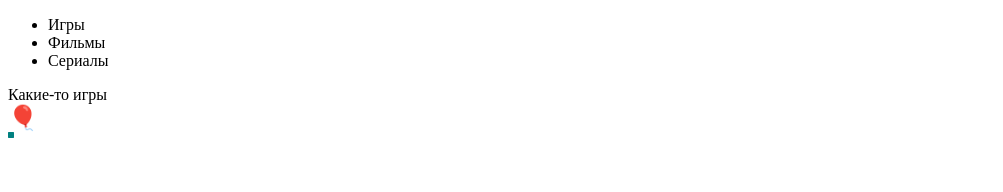
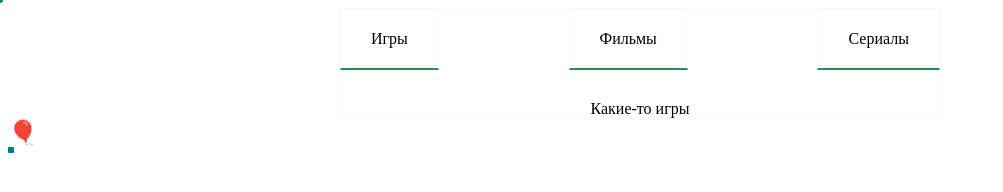
Before and after one commit to blurryfacebeat/Marijn-Haverbeke-Eloquent-JavaScript, a plain HTML site: page Chapter 16/practice.html in a window 1280 px wide. Shown: the whole page, without its empty margins (0-1003 px from the left). Drawn offline with Linux system fonts and the light colour scheme.

Commit message:
Update practice.css

```diff
--- a/Chapter 16/practice.css
+++ b/Chapter 16/practice.css
@@ -5,3 +5,35 @@
     border-radius: 3px;
     background: teal;
 }
+
+.info {
+    margin: 0 auto;
+    text-align: center;
+
+    width: 600px;
+    border: 1px solid ghostwhite;
+}
+
+.tabs {
+    display: flex;
+    justify-content: space-between;
+    margin: 0;
+    margin-bottom: 30px;
+    padding: 0;
+
+    list-style: none;
+}
+
+.tabs__item {
+    padding: 20px 30px;
+    border: 1px solid ghostwhite;
+    border-bottom: 2px solid seagreen;
+
+    cursor: pointer;
+}
+
+.info_item {
+    border: 1px solid darkkhaki;
+    margin-bottom: 20px;
+    padding: 10px 20px;
+}
```
